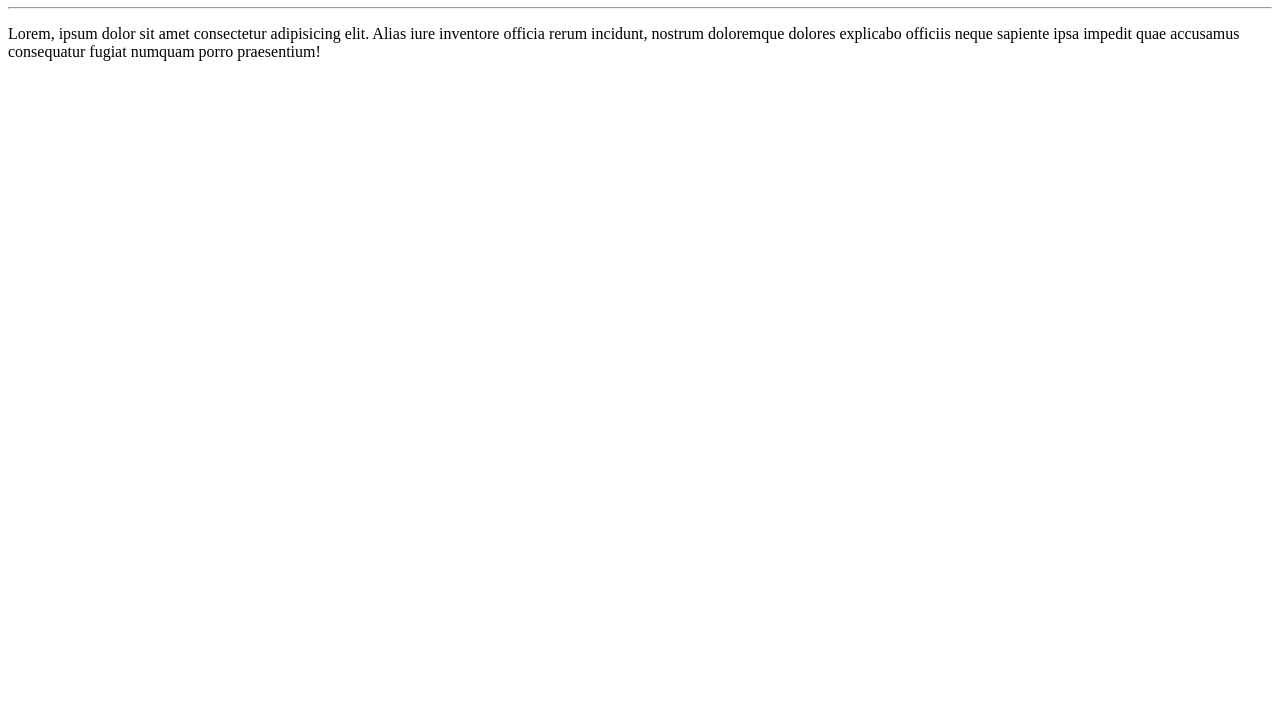
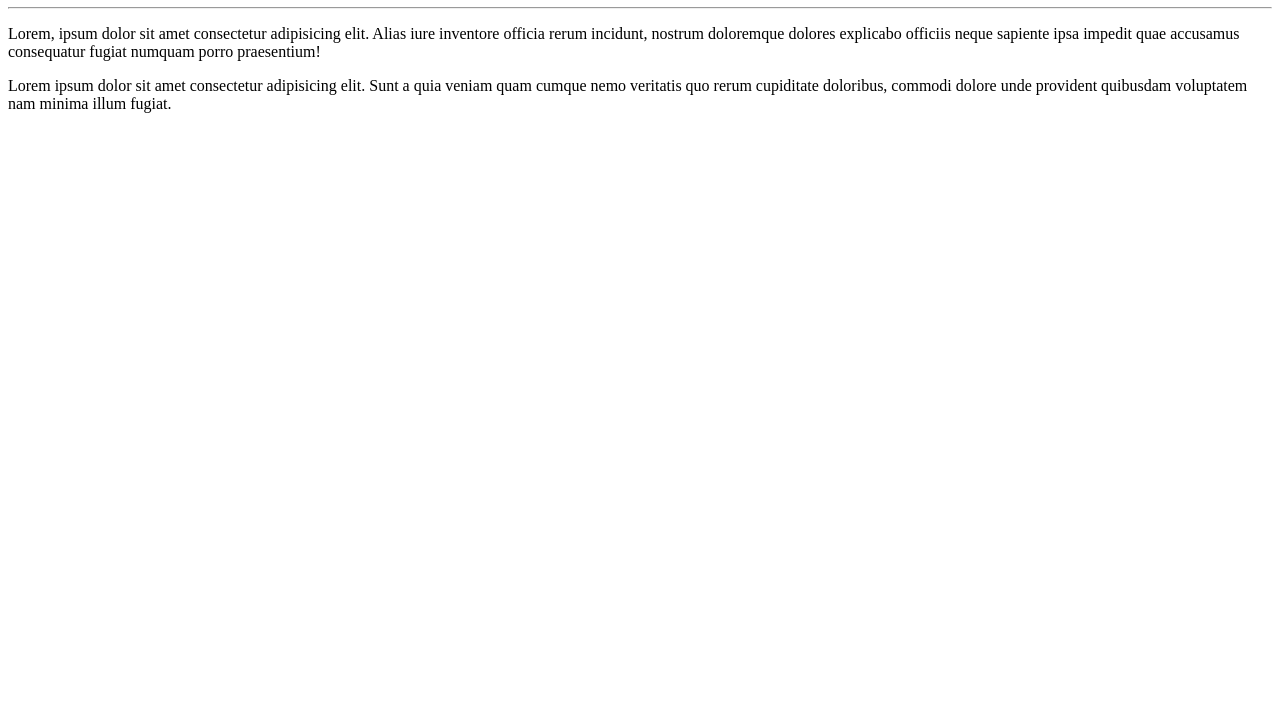
Before and after one commit to danrusman/Ola_Mundo, a plain HTML site: page site-exemplo/index.html in a window 1280 px wide. Shown: the part 73-800 px from the top of the page. Drawn offline with Linux system fonts and the light colour scheme.

Commit message:
Adicionei um parágrafo

```diff
--- a/site-exemplo/index.html
+++ b/site-exemplo/index.html
@@ -10,5 +10,6 @@
     <h1>Olá, Mundo!</h1>
     <hr>
     <p>Lorem, ipsum dolor sit amet consectetur adipisicing elit. Alias iure inventore officia rerum incidunt, nostrum doloremque dolores explicabo officiis neque sapiente ipsa impedit quae accusamus consequatur fugiat numquam porro praesentium!</p>
+    <p>Lorem ipsum dolor sit amet consectetur adipisicing elit. Sunt a quia veniam quam cumque nemo veritatis quo rerum cupiditate doloribus, commodi dolore unde provident quibusdam voluptatem nam minima illum fugiat.</p>
 </body>
 </html>
```
